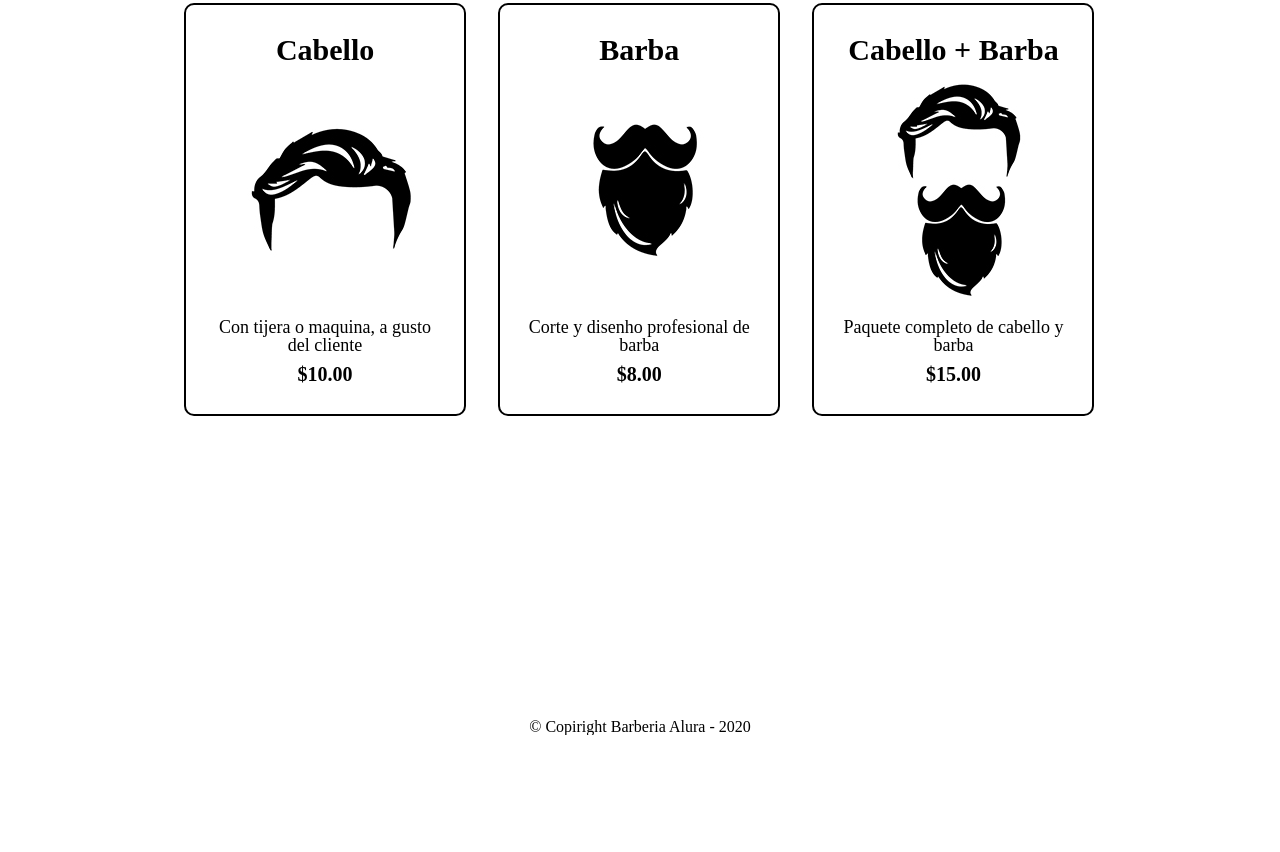
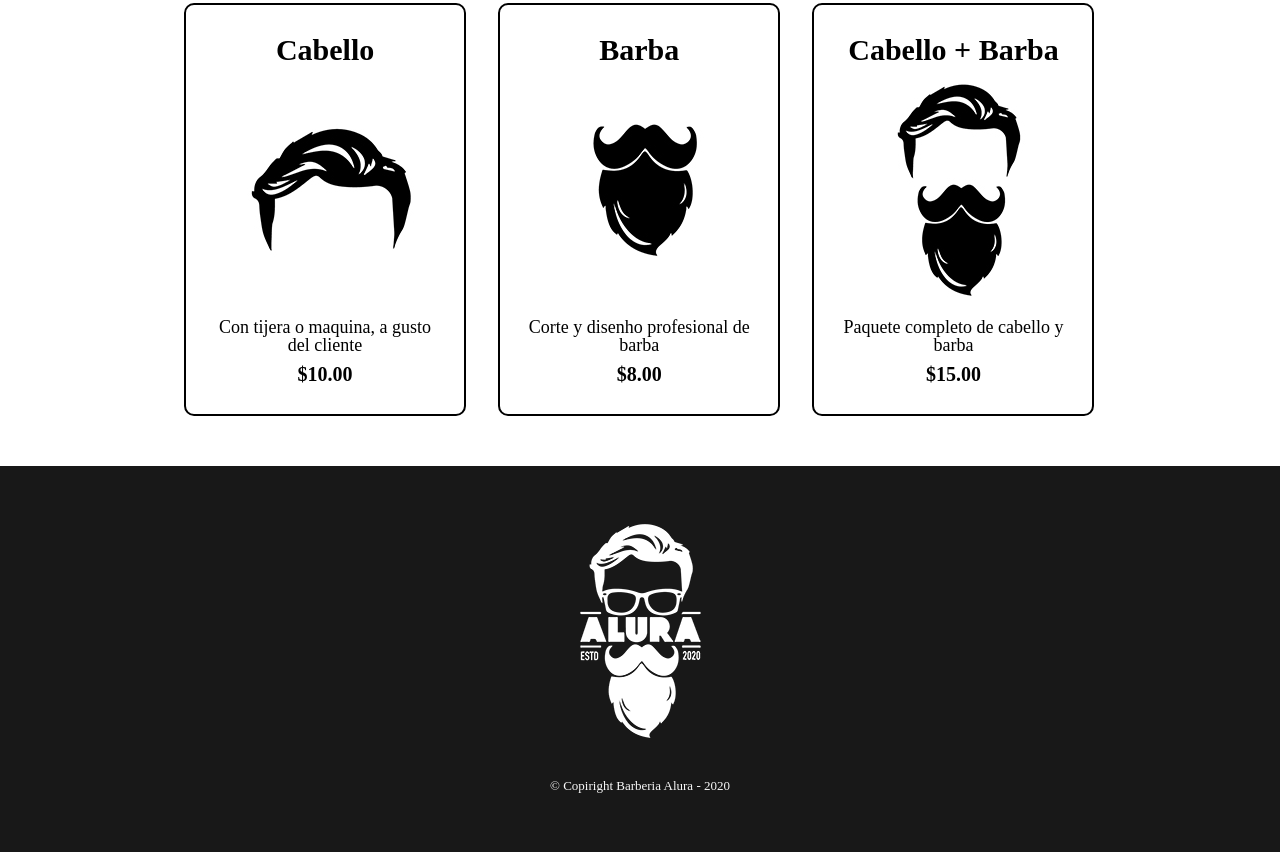
Before and after one commit to juancruzperez/ruta-frontend, a plain HTML site: page productos.html in a window 1280 px wide. Shown: the part 340-1192 px from the top of the page. Before the commit the page ends 1075 px from the top, so only its background shows below. Drawn offline with Linux system fonts and the light colour scheme.

Commit message:
Update styles-productos.css

```diff
--- a/styles/styles-productos.css
+++ b/styles/styles-productos.css
@@ -67,7 +67,13 @@ nav a:hover{
     font-weight: bold;
     margin-top: 10px;
 }
-footer{
+.pie-pagina{
     text-align: center;
-    background: url(imagenes/bg.jpg)
+    background: #181818;
+    padding: 40px;
 }
+.copyright{
+    color: #f9f9f9;
+    font-size: 13px;
+    margin: 20px;
+}
```
